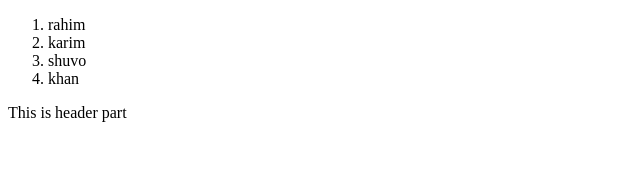
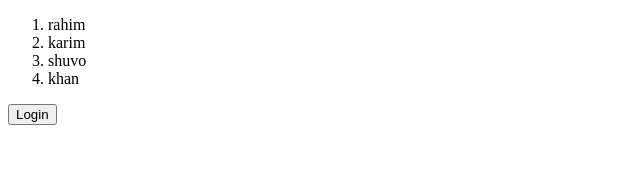
Before and after one commit to shuvokhan3/React-, a React (Vite) app: page / in a window 1280 px wide. Shown: the top 194 px of the page, without its empty margins (0-640 px from the left). Built offline with nearby package versions, Linux system fonts and the light colour scheme.

Commit message:
Conditional Rendaring With if else statement

```diff
--- a/src/component/Header.jsx
+++ b/src/component/Header.jsx
@@ -1,12 +1,16 @@
-const header = () => {
+const Header = () => {
+    const loginStatus = "deactive";
     return (
         <div>
-            <div>
-                <p>This is header part</p>
-            </div>
-
+            {(()=>{
+                if(loginStatus === "active"){
+                    return <button>Logout</button>
+                }else{
+                    return <button>Login</button>
+                }
+            })()}
         </div>
     );
 };
 
-export default header;
+export default Header;
```
